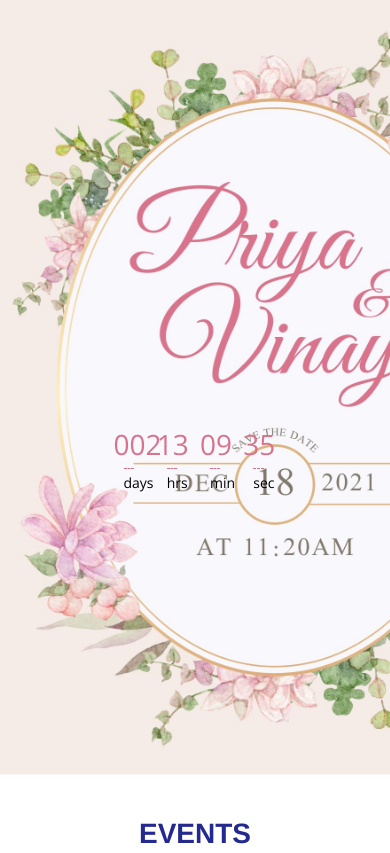
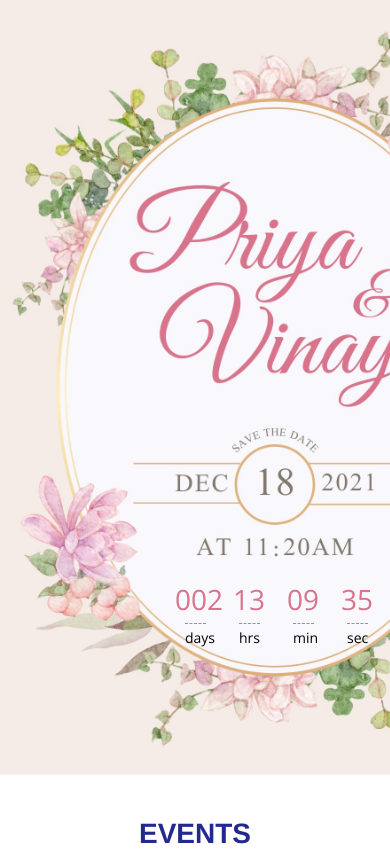
Before and after one commit to kamalteja/priyanivas, a plain HTML site: page index.html in a window 390 px wide. Shown: the top 853 px of the page. Drawn offline with nearby package versions, Linux system fonts and the light colour scheme.

Commit message:
Actually Made countdown appear better on mobile screen this time\n Would possibly break larger screen view

```diff
--- a/css/styles.css
+++ b/css/styles.css
@@ -340,7 +340,7 @@ h2, .h2 {
 	background: #c0392b;
 }
 .countdown {
-	text-align: center;
+	/* text-align: center; */
 	margin-top: 16px;
 	line-height: 48px;
 }
@@ -427,7 +427,8 @@ opacity: .6;
 
 .countdown-style {
     color: #d9738c;
-    margin-top: 105%;
+    margin-top: 890px;
+    margin-left: 270px;
 
 }
 .countdown-style div {
@@ -448,14 +449,14 @@ opacity: .6;
 }
 .banner-container {
 	background-image: url('../images/bg-2.jpg');
-	background-repeat: repeat;
+	background-repeat: no-repeat;
+	background-size: cover;
 	min-height: 775px;
 	float:left;
-	background-size: cover;
 	display: inline-block;
 	font-size: 14px;
 	height: 100%;
-	overflow: hidden;
+	overflow: unset;
 	position: fixed;
 	text-shadow: 1px 1px rgba(0,0,0,0.3);
 	width: 40%;
@@ -1080,7 +1081,7 @@ footer {
 	height: 110%;
 }
 
-@media (min-width: 768px) {
+@media (min-width: 555px) {
 
 .header .navbar-brand {
 	padding-left: 0;
@@ -1097,7 +1098,7 @@ footer {
 }
 }
 
-@media (max-width: 768px) {
+@media (max-width: 555px) {
 .banner-container {
 width:100%;
 }
@@ -1107,6 +1108,13 @@ width:100%;;
 .banner-container {
 	position: relative;
 }
+.countdown-style {
+    margin-left: 175px;
+    margin-top: 565px;
+}
+/* .countdown-style div {
+    text-align: center;
+} */
 #home .heading h2 {
 	font-size: 26px !important;
 	line-height: 36px;
@@ -1118,7 +1126,7 @@ width:100%;;
 	display: inline-block;
 	margin-left: 0;
 	font-size: 25px;
-    width: 7.5%;
+    width: 40px;
 }
 .styled div span {
 	font-size: 15px;
@@ -1134,7 +1142,7 @@ width:100%;;
 }
 }
 
-@media (max-width:760px) {
+@media (max-width:555px) {
 	.heading{
 		margin-bottom: 22px;
 		margin-top: 0px;
@@ -1148,10 +1156,10 @@ width:100%;;
 }
 }
 
-@media (max-width: 480px) {
-.banner-container {
+@media (max-width: 555px) {
+/* .banner-container {
 	height: 500px;
-}
+} */
 #home .heading h2 {
 	font-size: 22px !important;
 	line-height: 28px;
@@ -1193,7 +1201,7 @@ width:100%;;
 }
 }
 
-@media (max-width: 320px) {
+@media (max-width: 555px) {
 .banner-container {
 }
 .grid .text-content {
@@ -1204,7 +1212,7 @@ nav#filter li {
 	display: inline-block;
 	margin: 0 0 23px 5px;
 }
-}
+
 .customNavigation {
 	text-align: center;
 }
@@ -1240,3 +1248,4 @@ nav#filter li {
 li.active a {
 color: #FFFFFF;
 }
+}
--- a/index.html
+++ b/index.html
@@ -102,7 +102,7 @@
                             <h2>Live</h2>
                         </div>
                         <div class="six columns left">
-                            <p><iframe width="420" height="500" src=""></iframe></p>
+                            <p><iframe width="560" height="315" frameborder="0" allowfullscreen src="https://www.youtube.com/embed/PR32gliqhuk"></iframe></p>
                         </div>
                     </div>
                 </div>
```
